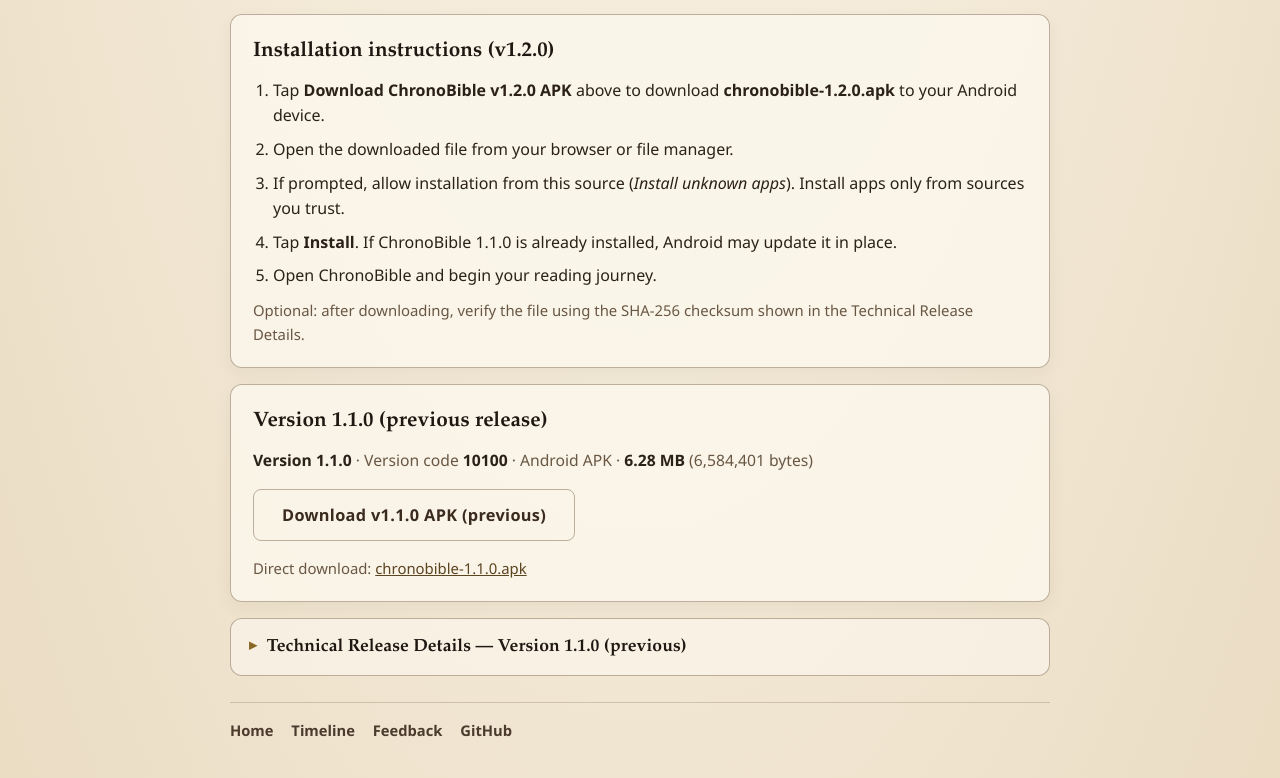
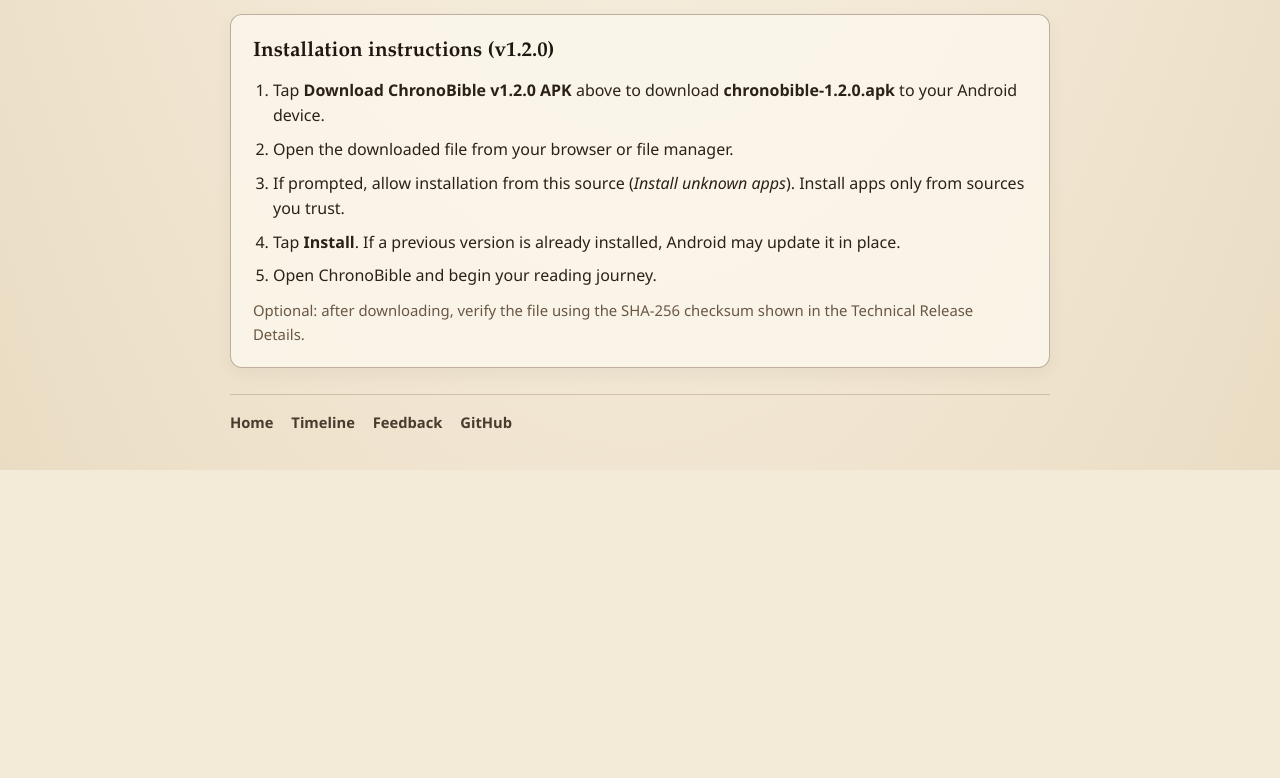
Before and after one commit to premierfoodprocessing/ChronoBibleWeb, a plain HTML site: page download/index.html in a window 1280 px wide. Shown: the part 1246-2024 px from the top of the page. After the commit the page ends 1716 px from the top, so only its background shows below. Drawn offline with Linux system fonts and the light colour scheme.

Commit message:
Remove obsolete v1.1.0 release section

```diff
--- a/download/index.html
+++ b/download/index.html
@@ -155,36 +155,12 @@
           <li>Tap <strong>Download ChronoBible v1.2.0 APK</strong> above to download <strong>chronobible-1.2.0.apk</strong> to your Android device.</li>
           <li>Open the downloaded file from your browser or file manager.</li>
           <li>If prompted, allow installation from this source (<em>Install unknown apps</em>). Install apps only from sources you trust.</li>
-          <li>Tap <strong>Install</strong>. If ChronoBible 1.1.0 is already installed, Android may update it in place.</li>
+          <li>Tap <strong>Install</strong>. If a previous version is already installed, Android may update it in place.</li>
           <li>Open ChronoBible and begin your reading journey.</li>
         </ol>
         <p class="btn-note">Optional: after downloading, verify the file using the SHA-256 checksum shown in the Technical Release Details.</p>
       </div>
 
-      <div class="card download-card" aria-labelledby="v110-title">
-        <h2 id="v110-title">Version 1.1.0 (previous release)</h2>
-        <p class="meta"><strong>Version 1.1.0</strong> · Version code <strong>10100</strong> · Android APK · <strong>6.28 MB</strong> (6,584,401 bytes)</p>
-        <p><a class="btn btn-secondary" href="./chronobible-1.1.0.apk" download="chronobible-1.1.0.apk">Download v1.1.0 APK (previous)</a></p>
-        <p class="btn-note">Direct download: <a href="./chronobible-1.1.0.apk" download="chronobible-1.1.0.apk">chronobible-1.1.0.apk</a></p>
-      </div>
-
-      <details class="tech-details">
-        <summary>Technical Release Details — Version 1.1.0 (previous)</summary>
-        <div class="tech-body">
-          <p class="tech-intro">Verification information for the previous v1.1.0 Android release.</p>
-          <table>
-            <tbody>
-              <tr><th scope="row">Application package ID</th><td><code>com.cronobible.app</code></td></tr>
-              <tr><th scope="row">Version</th><td><code>1.1.0</code></td></tr>
-              <tr><th scope="row">Version code</th><td><code>10100</code></td></tr>
-              <tr><th scope="row">APK filename</th><td><code>chronobible-1.1.0.apk</code></td></tr>
-              <tr><th scope="row">File size</th><td>6,584,401 bytes (6.28 MB)</td></tr>
-              <tr><th scope="row">APK SHA-256 checksum</th><td><code>cccd95102b7b0f01084e1926a77451532cd455dd777e5a9d3fc90da7636328ce</code></td></tr>
-              <tr><th scope="row">Signing certificate SHA-256 fingerprint</th><td><code>c8f0f7ae7191dd17a9d6a763c7ff557d546d5dbac4b1d4ab2f63f487d19b1916</code></td></tr>
-            </tbody>
-          </table>
-        </div>
-      </details>
     </main>
 
     <footer>
```
